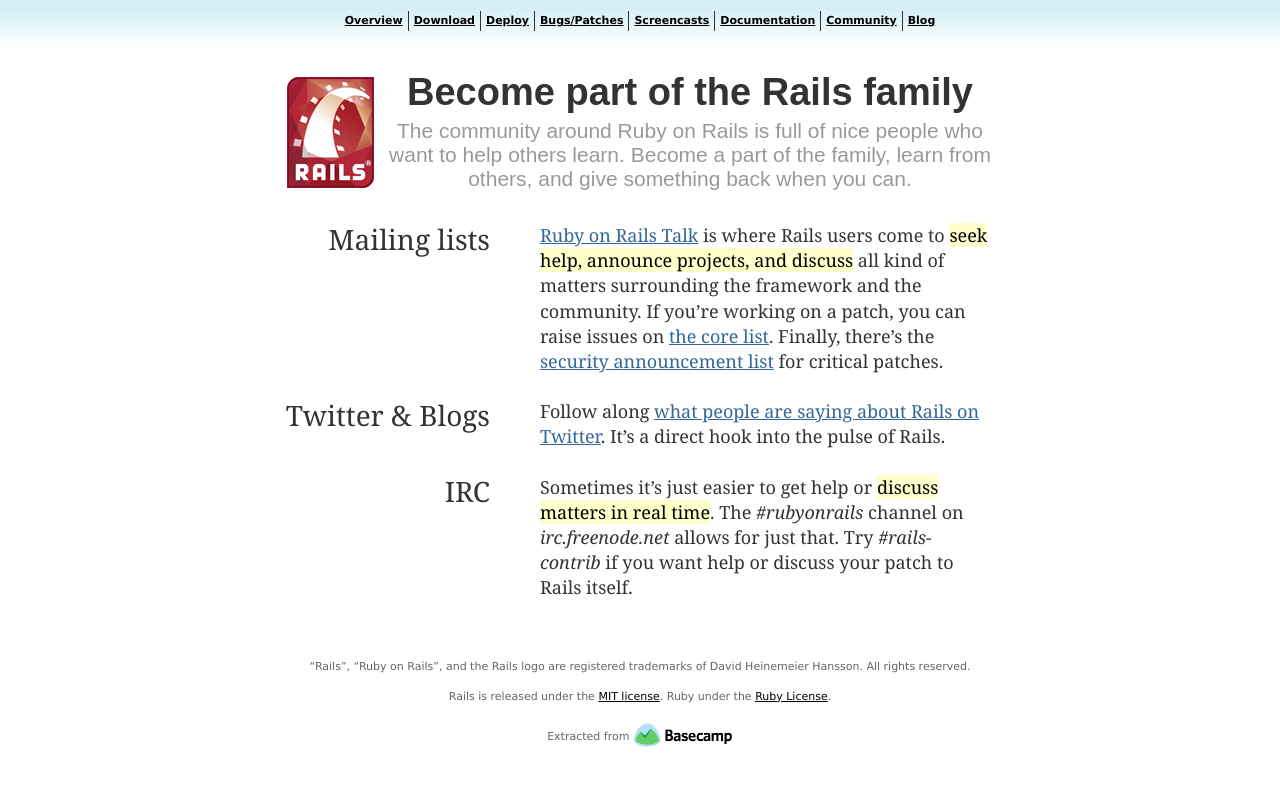
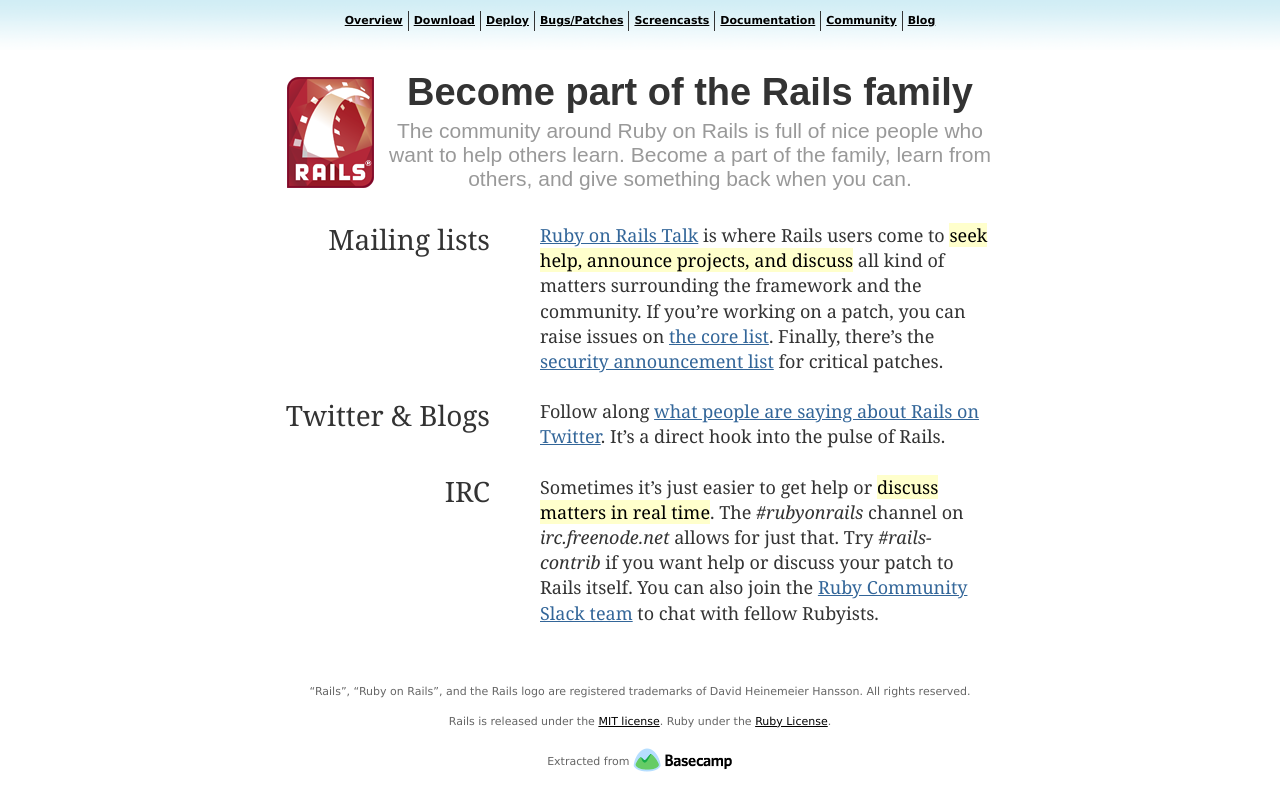
Before and after one commit to rails/homepage-2011, a Jekyll site: the page built from community/index.html, in a window 1280 px wide. Shown: the top 811 px of the page. Built offline with Jekyll 4.4.1, drawn with Linux system fonts in a browser that asks for light colours; nearby versions of some CDN libraries.

Commit message:
Add Ruby community Slack team to community page

```diff
--- a/community/index.html
+++ b/community/index.html
@@ -43,7 +43,7 @@
           Sometimes it’s just easier to get help or <mark>discuss matters
           in real time</mark>. The <em>#rubyonrails</em> channel on <em>irc.freenode.net</em>
           allows for just that. Try <em>#rails-contrib</em> if you want help or discuss your
-          patch to Rails itself.
+          patch to Rails itself. You can also join the <a href="https://rubyoss-slackin.herokuapp.com">Ruby Community Slack team</a> to chat with fellow Rubyists.
         </p>
         </div>
       </div>
```
